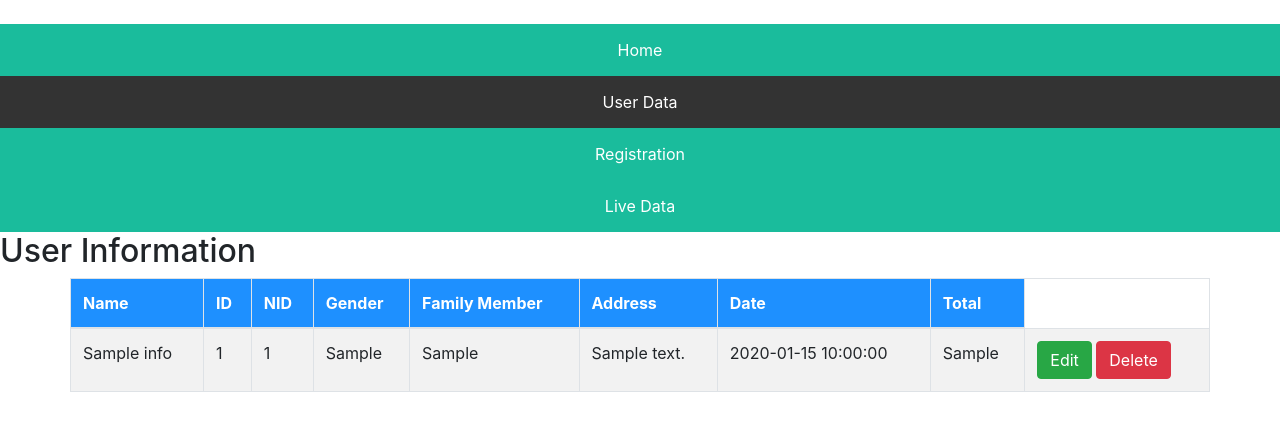
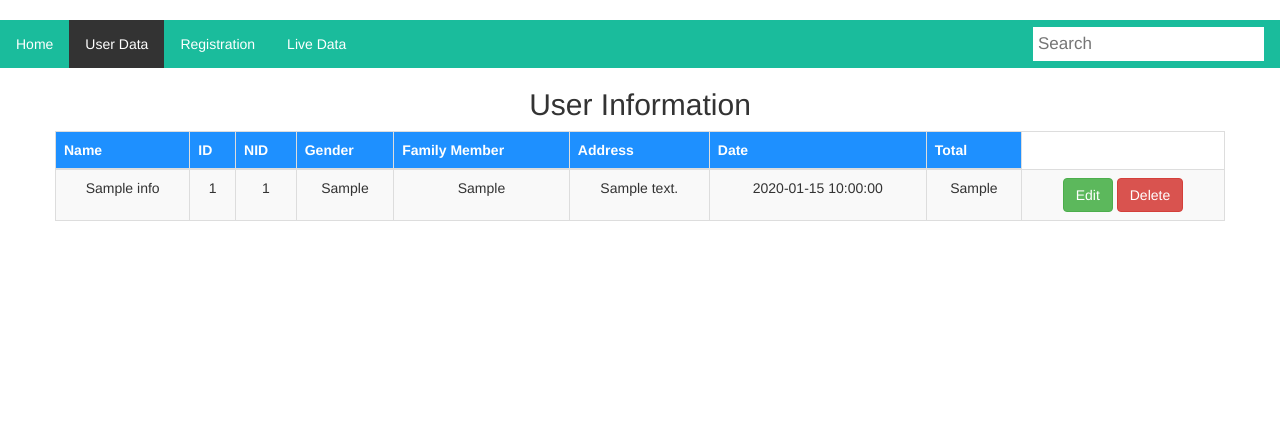
Before and after one commit to anika107/Automatic-Relief-Distribution-System, a PHP site: the page made by user data.php in a window 1280 px wide. Shown: the top 431 px of the page. Run offline with PHP 8.4, Linux system fonts and the light colour scheme; tables that the repository leaves empty or names only in its code hold one stand-in row (values such as "Sample post"); some libraries are stand-ins or nearby versions.

Commit message:
Update user data.php

```diff
--- a/user data.php
+++ b/user data.php
@@ -9,8 +9,10 @@
 	<head>
 		<meta name="viewport" content="width=device-width, initial-scale=1.0">
 		<meta charset="utf-8">
-		<link href="css/bootstrap.min.css" rel="stylesheet">
-		<script src="js/bootstrap.min.js"></script>
+		<link rel="stylesheet" href="https://maxcdn.bootstrapcdn.com/bootstrap/3.4.1/css/bootstrap.min.css">
+		<script src="https://ajax.googleapis.com/ajax/libs/jquery/3.4.1/jquery.min.js"></script>
+		<script src="https://maxcdn.bootstrapcdn.com/bootstrap/3.4.1/js/bootstrap.min.js"></script>
+
 		<style>
 		html {
 			font-family: Arial;
@@ -44,9 +46,14 @@
 
 		ul.topnav li.right {float: right;}
 
-		@media screen and (max-width: 1300px) {
-			ul.topnav li.right,
-			ul.topnav li {float: none;}
+
+		.topnav input[type=text] {
+		float: right;
+		padding: 5px;
+		margin-top: 7px;
+		margin-right: 16px;
+		border: none;
+		font-size: 17px;
 		}
 
 		.table {
@@ -70,6 +77,7 @@
 			<li><a href="registration.php">Registration</a></li>
 			<!-- <li><a href="read tag.php">Scan Card</a></li> -->
 			<li><a href="live_chart.php">Live Data</a></li>
+			<input type="text" placeholder="Search">
 		</ul>
 		<h2>User Information</h2>
 		<div class="container">
```
